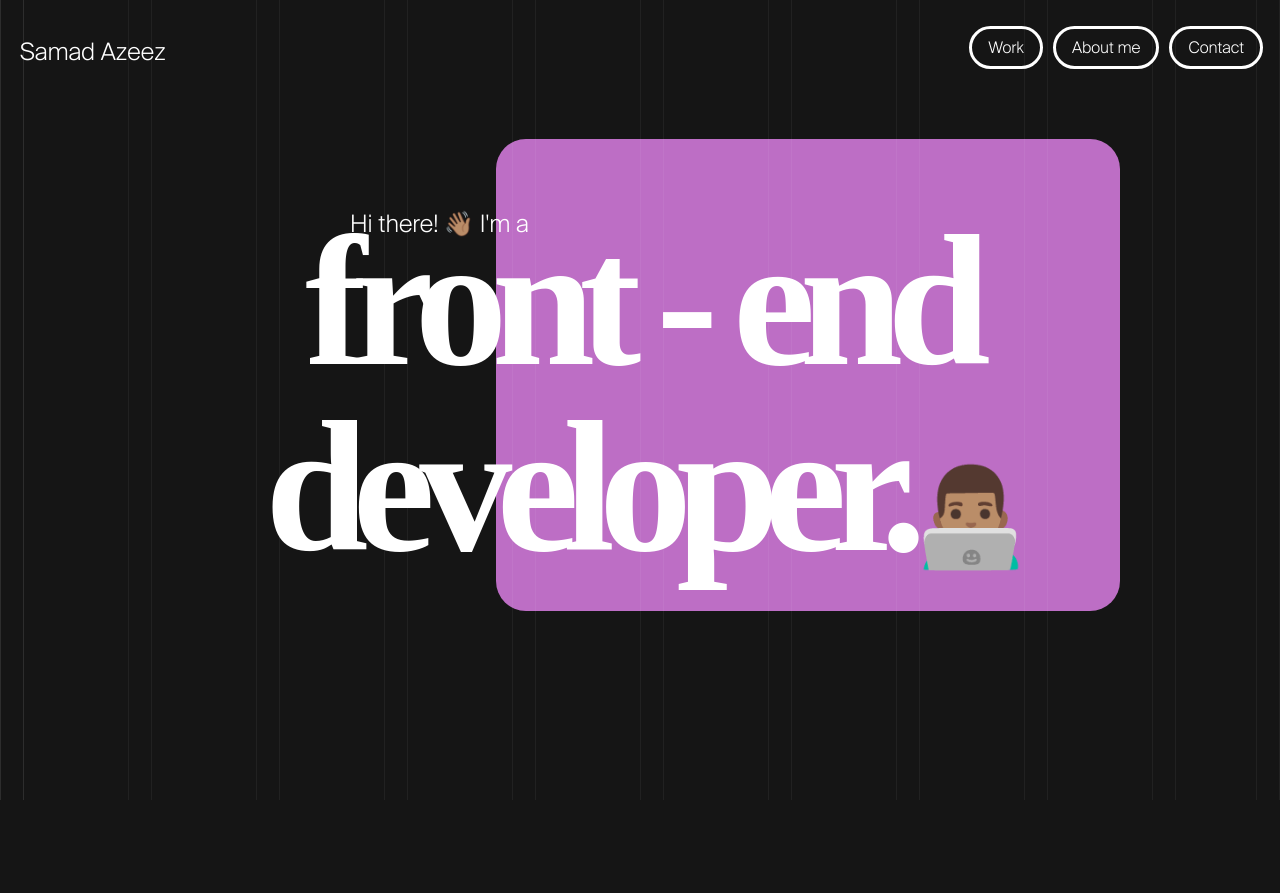
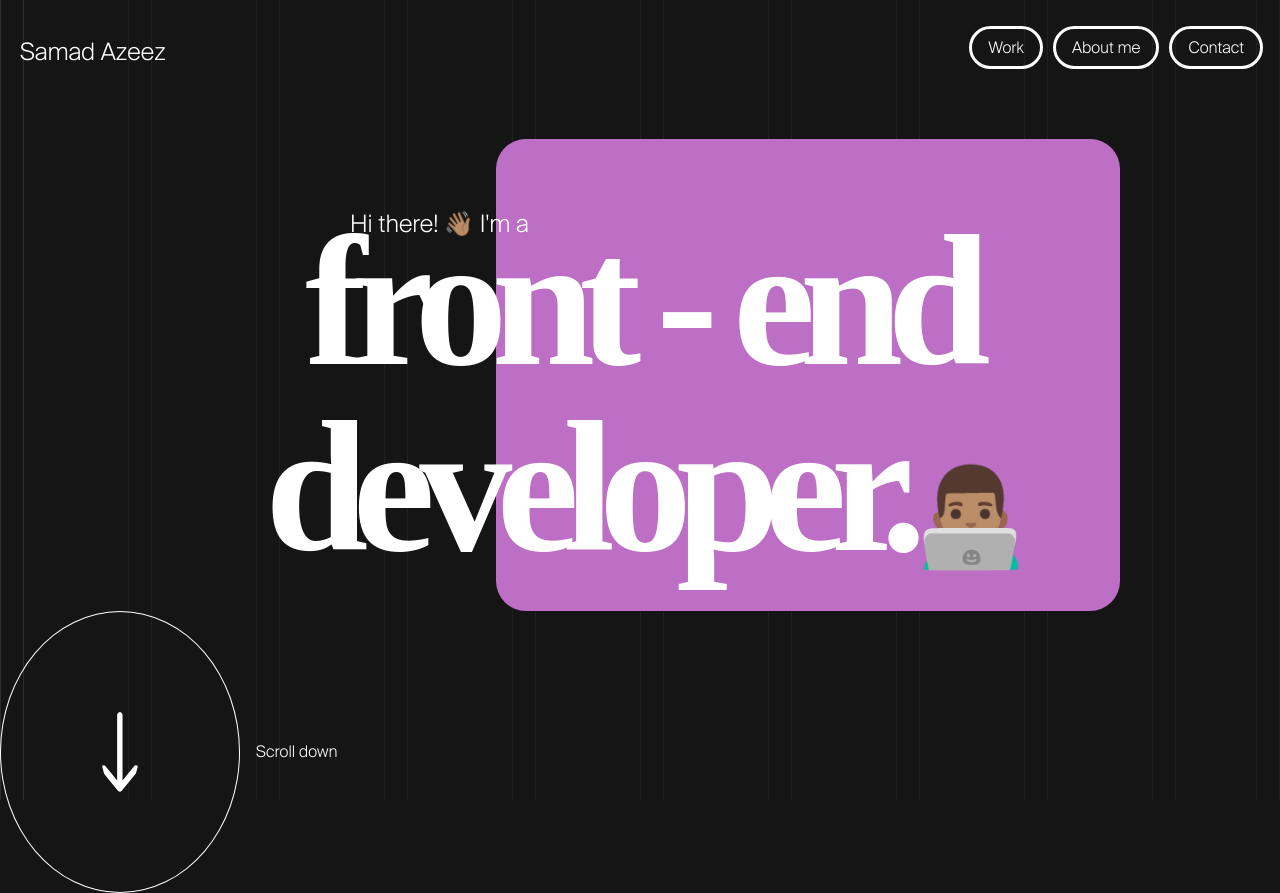
Before and after one commit to larrybabs/portfolio-v2, a React (Create React App) app: page / in a window 1280 px wide. Before the commit the page ends 800 px from the top, so only its background shows below. Built offline with nearby package versions, Linux system fonts and the light colour scheme; the HTML template or start-up script is replaced by a standard one; a web font is replaced by a local one.

Commit message:
add scroll down icon

```diff
--- a/src/App.css
+++ b/src/App.css
@@ -48,3 +48,8 @@ body{
 .lines div:nth-child(11){
   right: 0%;
 }
+.arrow-down{
+  border: 1px solid white;
+  border-radius: 50%;
+  padding: 100px;
+}
--- a/src/pages/landing/index.jsx
+++ b/src/pages/landing/index.jsx
@@ -1,8 +1,8 @@
-import React from 'react';
+import arrow from '../../assets/img/arrowDown.svg'
 
 const Landing = () => {
   return (
-    <div>
+    <div className="text-white">
       <div className="lines">
       <div className="bg-lines"></div>
       <div className="bg-lines"></div>
@@ -17,7 +17,7 @@ const Landing = () => {
       <div className="bg-lines"></div>
       <div className="bg-lines"></div>
       </div>
-       <nav className="text-white flex justify-between content-center p-5 mt-4">
+       <nav className="flex justify-between content-center p-5 mt-4">
            <div className="text-2xl">Samad Azeez</div>
            <div>
             <a href="/" className="rounded-full outline hover:bg-gray-600 px-4 py-2">Work</a>
@@ -27,13 +27,17 @@ const Landing = () => {
            </div>
        </nav>
 
-       <section className="text-white pt-10">
+       <section className="pt-10">
            <div className="text-center mt-20 relative">
                <p className="absolute left-[350px] text-2xl">Hi there! 👋🏽 I'm a</p>
            <h1 className="font-bold text-[186px] leading-[100%] tracking-[-.085em] ">front - end developer.<span className="text-[96px]">👨🏽‍💻</span></h1>
-           <div className="w-[624px] h-[472px] bg-[#BD6EC5] rounded-[30px] absolute -z-10 bottom-0 right-[160px]"></div>
+           <div className="w-[624px] h-[472px] bg-[#BD6EC5] rounded-[30px] absolute -z-[2] bottom-0 right-[160px]"></div>
            </div>
        </section>
+       <div className="flex items-center">
+       <img src={arrow} alt="" className="arrow-down"/>
+       <p className="mx-4">Scroll down</p>
+       </div>
        {/* <h1 className="text-5xl font-bold text-white">Building greatness</h1> */}
     </div>
   );
```
Also changed, not shown: src/assets/img/arrowDown.svg (added).
